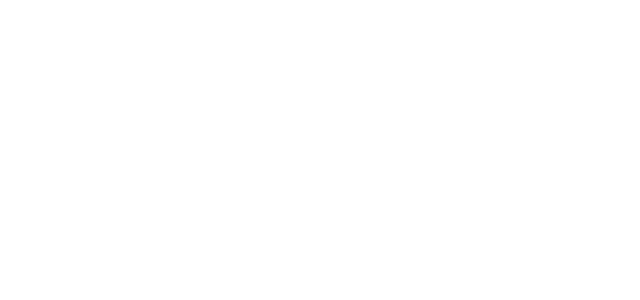
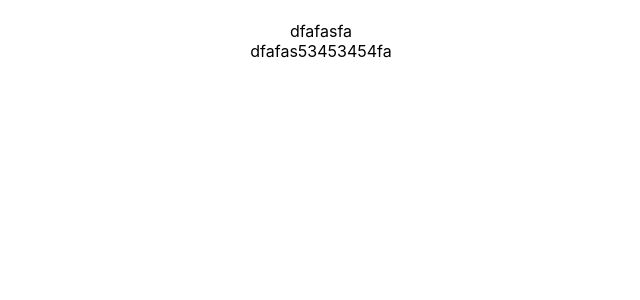
Before and after one commit to JiinArcade/React-Basic2, a React (Create React App) app in the folder reactbasic/: page / in a window 1280 px wide. Shown: the top 300 px of the page, without its empty margins (319-959 px from the left). Built offline with nearby package versions, Linux system fonts and the light colour scheme.

Commit message:
💄 스타일링 시작

```diff
--- a/reactbasic/src/App.js
+++ b/reactbasic/src/App.js
@@ -1,8 +1,15 @@
 import logo from "./logo.svg";
 import "./App.css";
+import Index from "./javabasic/Index.jsx";
 
 function App() {
-  return <div className="App"></div>;
+  return (
+    <div className="App">
+      <Index />
+    </div>
+  );
 }
 
 export default App;
+
+//받아오기
--- a/reactbasic/src/javabasic/index.jsx
+++ b/reactbasic/src/javabasic/index.jsx
@@ -0,0 +1,33 @@
+import React from "react";
+
+function Header() {
+  return (
+    <div className="wrapper">
+      <h1 className="logo">
+        <a href="./Index.jsx"></a>
+      </h1>
+    </div>
+  );
+}
+
+function Body() {
+  return <div>dfafasfa</div>;
+}
+
+function Fotter() {
+  return <div>dfafas53453454fa</div>;
+}
+
+function Index() {
+  return (
+    <div className="App">
+      <Header />
+      <Body />
+      <Fotter />
+    </div>
+  );
+}
+
+export default Index;
+
+//수입수출
```
